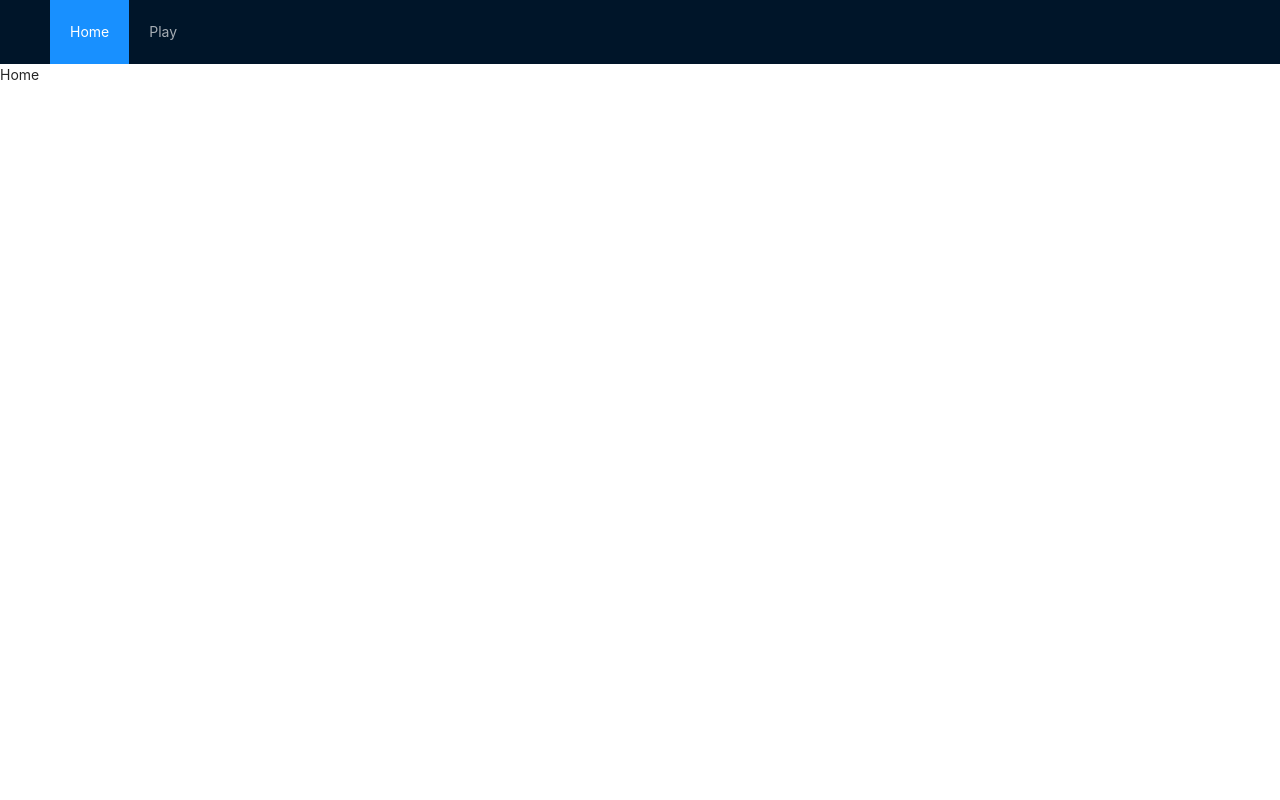
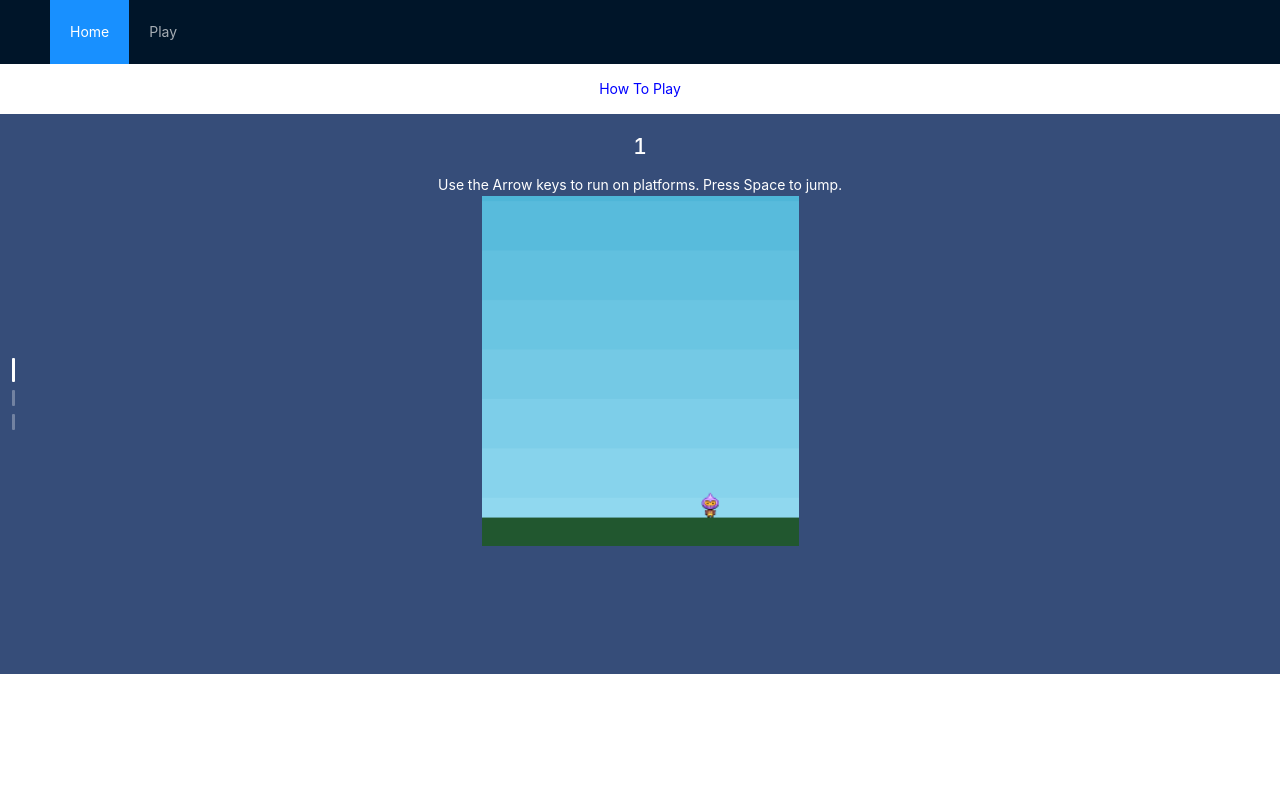
Before and after one commit to lukasrichardson/portfolio-with-games, a React app: page /home in a window 1280 px wide. Built offline with nearby package versions, Linux system fonts and the light colour scheme.

Commit message:
add instructions page

```diff
--- a/package.json
+++ b/package.json
@@ -35,7 +35,10 @@
     "html-webpack-plugin": "^4.5.0",
     "nodemon": "^2.0.6",
     "npm-run-all": "^4.1.5",
+    "sass": "^1.29.0",
+    "sass-loader": "^10.0.5",
     "style-loader": "^2.0.0",
+    "url-loader": "^4.1.1",
     "webpack": "^5.4.0",
     "webpack-cli": "^4.2.0",
     "webpack-dev-server": "^3.11.0"
--- a/src/index.html
+++ b/src/index.html
@@ -13,7 +13,6 @@
 
 <body>
     <div id='app'></div>
-    <div id="game"></div>
 </body>
 
 </html>
--- a/src/index.js
+++ b/src/index.js
@@ -1,8 +1,8 @@
 import React from 'react';
 import ReactDOM from 'react-dom';
-// import game from './js/components/game';
 import App from './js/components/App';
 import 'antd/dist/antd.css';
+import './scss/index.scss';
 
 const wrapper = document.getElementById('app');
 wrapper ? ReactDOM.render(<App/>, wrapper) : null;
--- /dev/null
+++ b/src/js/components/Instructions.js
@@ -0,0 +1,48 @@
+import React, { Component } from 'react';
+import { Carousel } from 'antd';
+
+const carouselSlides = [
+    {
+        name: 1,
+        content: 'Use the Arrow keys to run on platforms. Press Space to jump.'
+    },
+    {
+        name: 2,
+        content: 'Avoid enemies and bombs while collecting stars to earn points. Click to shoot and kill enemies and bombs. The further you aim the faster your bullet will go.'
+    },
+    {
+        name: 3,
+        content: 'If you get hit by an enemy or a bomb you will take damage. If your health reaches 0 you will die.'
+    }
+]
+
+class Instructions extends Component {
+    constructor(props) {
+        super(props);
+        this.state = {
+            dotPosition: 'left',
+        };
+    }
+
+    render() {
+        const { dotPosition } = this.state;
+        return (
+            <div className='instructions'>
+            <div className='instructions__header'>
+                <span>How To Play</span>
+            </div>
+                <Carousel dotPosition={dotPosition}>
+                    {carouselSlides.map( (item, index) => (
+                        <div key={index} className='carousel-slide'>
+                            <h2 className='carousel-slide__header'>{item.name}</h2>
+                            <span className='carousel-slide__content'>{item.content}</span>
+                            <div className='carousel-slide__img'/>
+                        </div>
+                    ))}
+                </Carousel>
+            </div>
+        )
+    }
+}
+
+export default Instructions;
--- a/src/js/components/NavBar.js
+++ b/src/js/components/NavBar.js
@@ -23,11 +23,20 @@ class NavBar extends Component {
         };
     }
 
+    getDefaultSelectedKey = () => {
+        console.log('key:', window.location);
+        const { pathname } = window.location;
+        const navOption = navOptions.find(item => item.path === pathname);
+        const index = navOptions.indexOf(navOption);
+        return index >= 0 ? [`${index}`] : ['0'];
+    }
+
     render() {
+        const defaultSelectedKeys = this.getDefaultSelectedKey();
         return (
             <Layout>
                 <Header className="header" style={{ zIndex: 1, width: '100%' }}>
-                    <Menu theme="dark" mode="horizontal" defaultSelectedKeys={['0']}>
+                    <Menu theme="dark" mode="horizontal" defaultSelectedKeys={defaultSelectedKeys}>
                             {navOptions.map( (item, index) => (
                                 <Menu.Item key={index}>
                                     <Link className='header-link' to={item.path}>
--- a/src/js/components/Pages/Home.js
+++ b/src/js/components/Pages/Home.js
@@ -1,4 +1,5 @@
 import React, { Component } from 'react';
+import Instructions from '../Instructions';
 
 class Home extends Component {
     constructor(props) {
@@ -8,7 +9,9 @@ class Home extends Component {
 
     render() {
         return (
-            <div>Home</div>
+            <div className='home'>
+                <Instructions />
+            </div>
         )
     }
 }
--- a/src/js/components/Pages/Play.js
+++ b/src/js/components/Pages/Play.js
@@ -12,9 +12,13 @@ class Play extends Component {
         this.game = startGame();
     }
 
+    componentWillUnmount = () => {
+        this.game ? this.game.destroy() : null;
+    }
+
     render() {
         return (
-            <div id='game' ref={r=> this.gameContainer = r} />
+            <div id='game' />
         )
     }
 }
--- /dev/null
+++ b/src/scss/Instructions.scss
@@ -0,0 +1,34 @@
+.instructions {
+    &__header {
+        height: 50px;
+        display: flex;
+        align-items: center;
+        justify-content: center;
+        span {
+            color: blue;
+        }
+    }
+}
+
+.carousel-slide {
+    padding: 16px 32px;
+    display: flex !important;
+    flex-direction: column;
+    align-items: center;
+    height: 560px;
+    background: #364d79;
+    &__header {
+        width: fit-content;
+        color: #fff;
+    }
+    &__content {
+        text-align: center;
+        color: #fff;
+    }
+    &__img {
+        width: 350px;
+        height: 350px;
+        background: url('../assets/instructions1.png') center no-repeat;
+        background-size: contain;
+    }
+}
--- /dev/null
+++ b/src/scss/index.scss
@@ -0,0 +1 @@
+@import './Instructions.scss';
--- a/webpack.config.js
+++ b/webpack.config.js
@@ -24,7 +24,23 @@ module.exports = {
                     'style-loader',
                     'css-loader'
                 ]
-            }
+            },
+            {
+                test: /\.s[ac]ss$/i,
+                use: [
+                    'style-loader',
+                    'css-loader',
+                    'sass-loader'
+                ]
+            },
+            {
+                test: /\.(png|jpe?g|gif)$/i,
+                use: [
+                  {
+                    loader: 'url-loader',
+                  },
+                ],
+              }
         ]
     },
     plugins: [
```
Also changed, not shown: .babelrc, README.md (added), dist/index.html, src/assets/instructions1.png (added), 1 other file.
